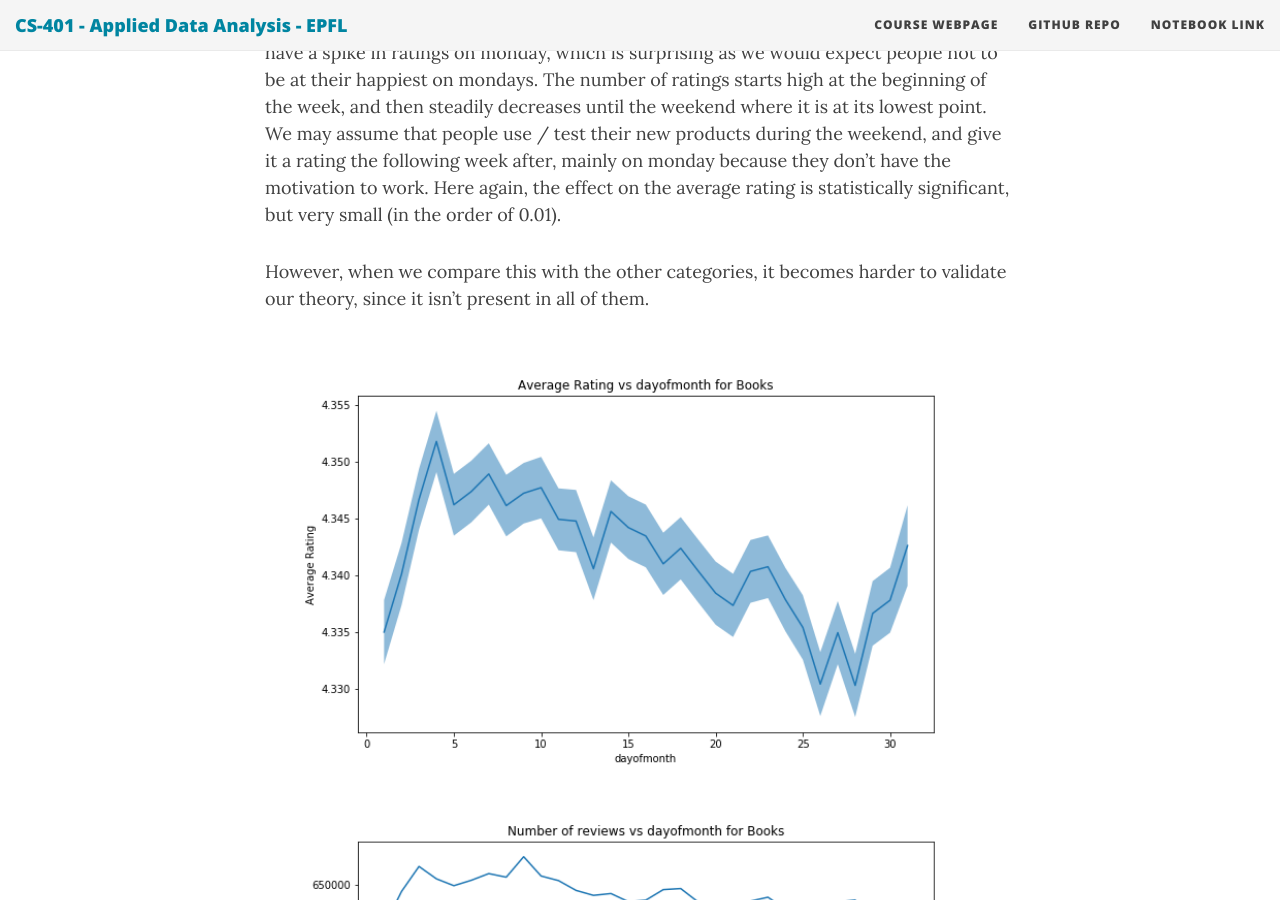
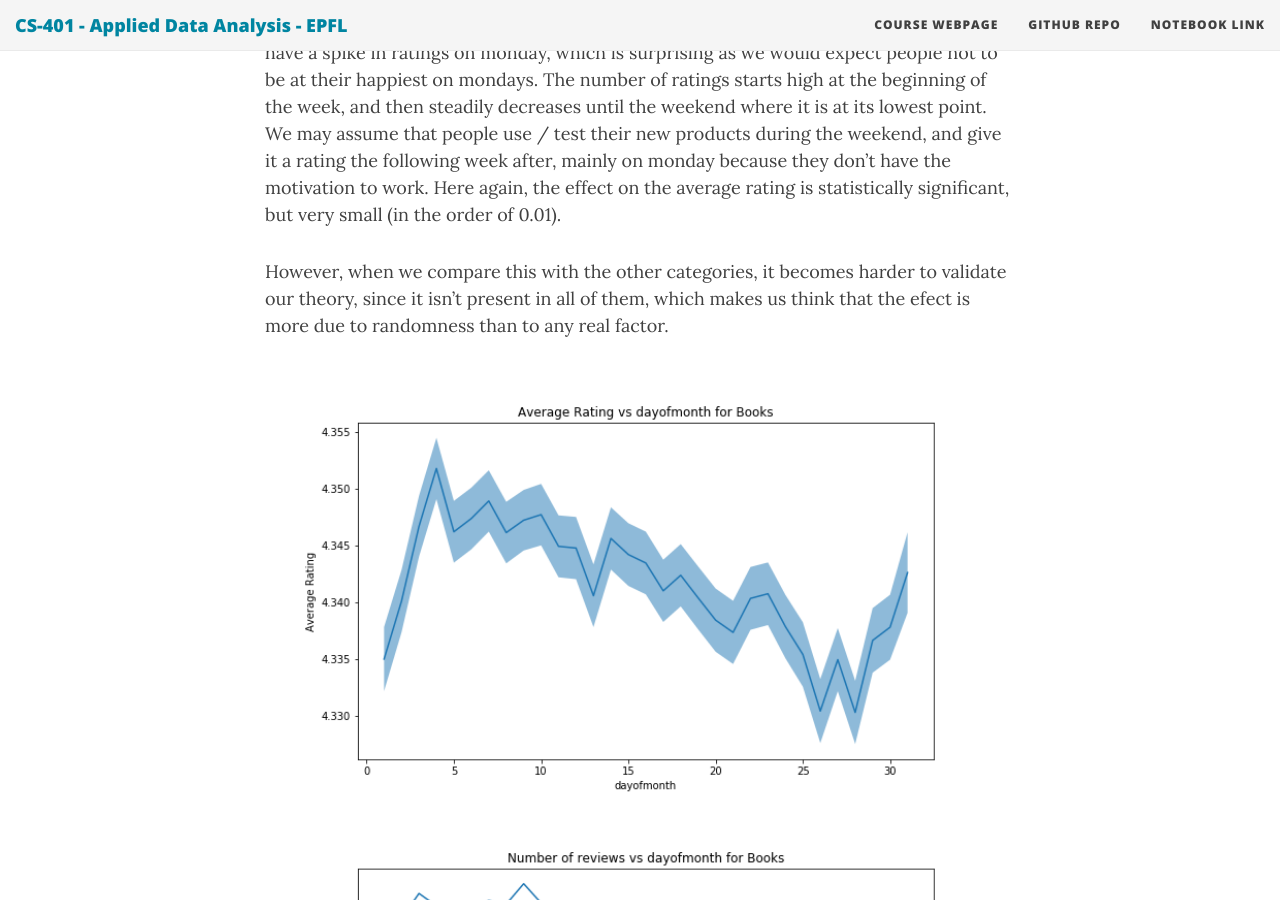
Before and after one commit to ada-lyn/ada-lyn.github.io, a Jekyll site: the page built from index.md, in a window 1280 px wide and 900 px high, scrolled down 15612 px. Built offline with Jekyll 4.4.1, drawn with Linux system fonts in a browser that asks for light colours; nearby versions of some CDN libraries; formulas are drawn with MathJax 3; some of the changed text lies outside the part shown.

Commit message:
Update index.md

```diff
--- a/index.md
+++ b/index.md
@@ -190,7 +190,7 @@ Now, let's look at the rating and number of reviews comapred to the day of the w
 
 For the days of the week, we can see that here, the confidence bands are wider. It has to be noted that in the weekday-system used here, the week starts at Sunday. Notably, we have a spike in ratings on monday, which is surprising as we would expect people not to be at their happiest on mondays. The number of ratings starts high at the beginning of the week, and then steadily decreases until the weekend where it is at its lowest point. We may assume that people use / test their new products during the weekend, and give it a rating the following week after, mainly on monday because they don't have the motivation to work. Here again, the effect on the average rating is statistically significant, but very small (in the order of 0.01).
 
-However, when we compare this with the other categories, it becomes harder to validate our theory, since it isn't present in all of them.
+However, when we compare this with the other categories, it becomes harder to validate our theory, since it isn't present in all of them, which makes us think that the efect is more due to randomness than to any real factor.
 
 <p float="left">
   <img src="/img/products/rating_by_dayofmonth_evolution_Books.png" width="99%" />
```
Also changed, not shown: other parts of index.md (+1 -1 lines).
